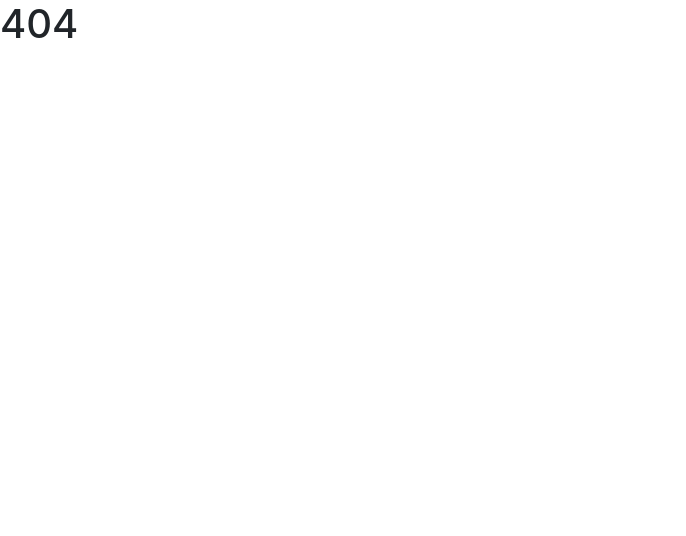
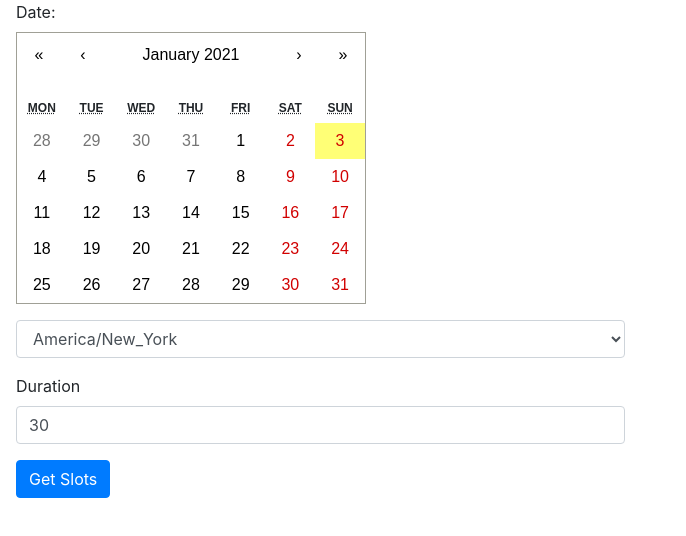
Before and after one commit to VinayakTekade/Appointment-Booking, a React (Create React App) app in the folder client/: page /date in a window 1280 px wide. Shown: the top 536 px of the page, without its empty margins (0-686 px from the left). Built offline with nearby package versions, Linux system fonts and the light colour scheme.

Commit message:
Get appointment component using class
Signed-off-by: VinayakTekade <39454332+VinayakTekade@users.noreply.github.com>

```diff
--- a/client/package.json
+++ b/client/package.json
@@ -6,6 +6,7 @@
     "@testing-library/jest-dom": "^5.11.4",
     "@testing-library/react": "^11.1.0",
     "@testing-library/user-event": "^12.1.10",
+    "axios": "^0.21.1",
     "bootstrap": "^4.5.3",
     "react": "^17.0.1",
     "react-calendar": "^3.2.1",
--- a/client/src/App.js
+++ b/client/src/App.js
@@ -5,6 +5,7 @@ import "./assets/css/App.css";
 import Home from "./Home";
 import Status from "./Status";
 import Error from "./Error";
+import GetAppointment from "./components/GetAppointment";
 
 const App = () => {
   return (
@@ -12,6 +13,7 @@ const App = () => {
       <Switch>
         <Route exact path="/" component={Home} />
         <Route path="/status" component={Status} />
+        <Route path="/date" component={GetAppointment} />
         <Route path="*" component={Error} />
       </Switch>
     </Router>
--- a/client/src/components/Booking.js
+++ b/client/src/components/Booking.js
@@ -1,7 +1,8 @@
 import { useState } from "react";
 import { Link } from "react-router-dom";
 import { Button, Modal, ModalHeader, ModalBody, ModalFooter } from "reactstrap";
-import SlotPicker from "./SlotPicker";
+// import SlotPicker from "./SlotPicker";
+import GetAppointment from "./GetAppointment";
 
 const Booking = (props) => {
   const { className, size } = props;
@@ -32,7 +33,7 @@ const Booking = (props) => {
           Schedule an Appointment
         </ModalHeader>
         <ModalBody>
-          <SlotPicker />
+          <GetAppointment />
         </ModalBody>
         <ModalFooter>
           <Link to="/status">
--- /dev/null
+++ b/client/src/components/GetAppointment.js
@@ -0,0 +1,135 @@
+import React, { Component } from "react";
+import DatePicker from "react-calendar";
+import "react-calendar/dist/Calendar.css";
+import { Button } from "reactstrap";
+
+export default class CreateEvent extends Component {
+  constructor(props) {
+    super(props);
+
+    this.onChangeDate = this.onChangeDate.bind(this);
+    this.onChangeTimezone = this.onChangeTimezone.bind(this);
+    this.onChangeDuration = this.onChangeDuration.bind(this);
+    this.getSlots = this.getSlots.bind(this);
+    this.onSubmit = this.onSubmit.bind(this);
+
+    this.state = {
+      date: new Date(),
+      timezones: [],
+      duration: 0,
+      slots: [],
+    };
+  }
+
+  componentDidMount() {
+    this.setState({
+      date: new Date(),
+      timezones: ["America/New_York"],
+      duration: 30,
+    });
+  }
+
+  onChangeTimezone(e) {
+    this.setState({
+      timezone: e.target.value,
+    });
+  }
+
+  onChangeDuration(e) {
+    this.setState({
+      duration: e.target.value,
+    });
+  }
+
+  onChangeDate(date) {
+    this.setState({
+      date: date,
+    });
+  }
+
+  onSubmit(e) {
+    e.preventDefault();
+
+    const events = {
+      date: this.state.date,
+      timezone: this.state.timezone,
+      duration: parseInt(this.state.duration),
+    };
+    this.getSlots();
+
+    console.log(events);
+
+    // window.location = "/slots";
+  }
+
+  getSlots() {
+    this.setState({
+      slots: ["8:30AM", "9:30AM", "10:30AM", "11:30AM"],
+    });
+    console.log("Slots Displayed");
+  }
+
+  render() {
+    return (
+      <div>
+        <div className="row px-3">
+          <div className="col-12 col-md-6">
+            <form onSubmit={this.onSubmit}>
+              <div className="form-group">
+                <label> Date:</label>
+                <div>
+                  <DatePicker
+                    selected={this.state.date}
+                    onChange={this.onChangeDate}
+                  />
+                </div>
+              </div>
+              <div className="form-group">
+                <select
+                  ref="timezoneInput"
+                  required
+                  className="form-control"
+                  value={this.state.timezone}
+                  onChange={this.onChangeTimezone}
+                >
+                  {this.state.timezones.map((timezone) => {
+                    return (
+                      <option key={timezone} value={timezone}>
+                        {timezone}
+                      </option>
+                    );
+                  })}
+                </select>
+              </div>
+              <div className="form-group">
+                <label> Duration</label>
+                <input
+                  type="number"
+                  className="form-control"
+                  value={this.state.duration}
+                  onChange={this.onChangeDuration}
+                />
+              </div>
+              <div className="form-group">
+                <input
+                  type="submit"
+                  value="Get Slots"
+                  className="btn btn-primary"
+                />
+              </div>
+            </form>
+          </div>
+          <div className="col-12 col-md-6">
+            {this.state.slots.map((slot) => {
+              return (
+                <Button outline color="primary" className="m-2">
+                  {slot}
+                </Button>
+              );
+            })}
+          </div>
+        </div>
+      </div>
+    );
+  }
+}
--- a/client/src/components/SlotPicker.js
+++ /dev/null
@@ -1,58 +0,0 @@
-import { useState } from "react";
-import Calendar from "react-calendar";
-import "react-calendar/dist/Calendar.css";
-import { Button } from "reactstrap";
-import TimezonePicker from "./TimezonePicker";
-
-const DatePicker = () => {
-  const [date, setDate] = useState(new Date());
-
-  return (
-    <div className="row mx-2 my-5">
-      <div className="col-12 col-md-6">
-        <Calendar onChange={setDate} value={date} />
-        <TimezonePicker />
-      </div>
-      <div className="col-12 col-md-6 text-center">
-        <Button outline color="primary" className="m-2">
-          8:30 AM
-        </Button>
-        <Button outline color="primary" className="m-2">
-          8:30 AM
-        </Button>
-        <Button outline color="primary" className="m-2">
-          8:30 AM
-        </Button>
-        <Button outline color="primary" className="m-2">
-          8:30 AM
-        </Button>
-        <Button outline color="primary" className="m-2">
-          8:30 AM
-        </Button>
-        <Button outline color="primary" className="m-2">
-          8:30 AM
-        </Button>
-        <Button outline color="primary" className="m-2">
-          8:30 AM
-        </Button>
-        <Button outline color="primary" className="m-2">
-          8:30 AM
-        </Button>
-        <Button outline color="primary" className="m-2">
-          8:30 AM
-        </Button>
-        <Button outline color="primary" className="m-2">
-          8:30 AM
-        </Button>
-        <Button outline color="primary" className="m-2">
-          8:30 AM
-        </Button>
-        <Button outline color="primary" className="m-2">
-          8:30 AM
-        </Button>
-      </div>
-    </div>
-  );
-};
-
-export default DatePicker;
```
Also changed, not shown: 1 other file (tests, documents, lock files or other folders).
